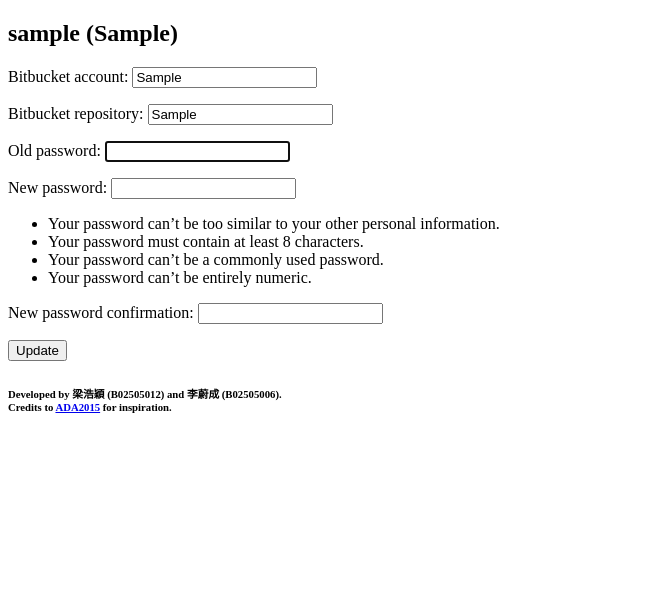
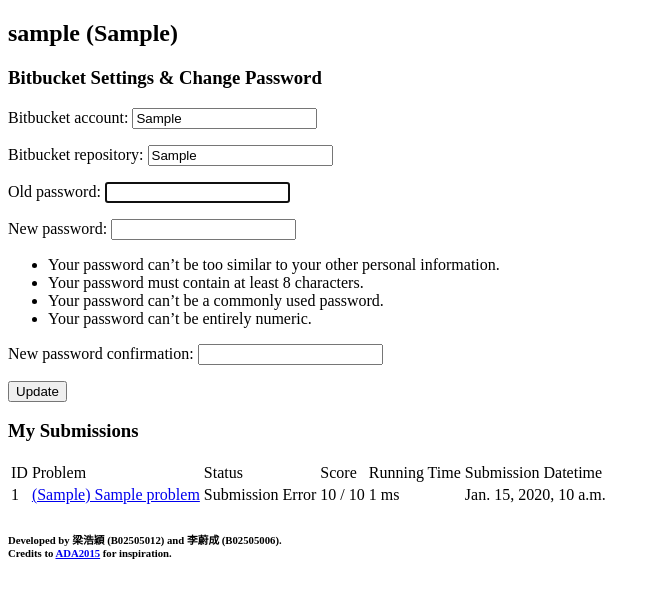
Before and after one commit to hyl0327/esoe_oop_judge, a Django app: page /profile/ in a window 1280 px wide. Shown: the part 26-624 px from the top of the page, without its empty margins (0-660 px from the left). Run offline with Django 3.2, Linux system fonts and the light colour scheme; a user stored in the database is signed in; tables that the repository leaves empty hold one stand-in row (values such as "Sample post").

Commit message:
Display submissions in problem_detail and profile

```diff
--- a/web/judge/templates/judge/profile.html
+++ b/web/judge/templates/judge/profile.html
@@ -3,6 +3,7 @@
 {% block content %}
 <h2>{{ profile.user.username }} ({{ profile.user.first_name }})</h2>
 
+<h3>Bitbucket Settings & Change Password</h3>
 <form method="post" action="{% url 'judge:profile' %}">
   {% csrf_token %}
 
@@ -11,4 +12,28 @@
 
   <input type="submit" value="Update">
 </form>
+
+<h3>My Submissions</h3>
+<table>
+  <tr>
+    <td>ID</td>
+    <td>Problem</td>
+    <td>Status</td>
+    <td>Score</td>
+    <td>Running Time</td>
+    <td>Submission Datetime</td>
+  </tr>
+  {% for submission in profile.submission_set.all %}
+  <tr>
+    <td>{{ submission.pk }}</td>
+    <td><a href="{% url 'judge:problem_detail' submission.problem.pk %}">
+        {{ submission.problem.is_sample|yesno:'(Sample) ,' }}{{ submission.problem.title }}
+    </a></td>
+    <td>{{ submission.get_status_display }}</td>
+    <td>{{ submission.score }} / {{ submission.problem.testcase_amount }}</td>
+    <td>{{ submission.running_time }} ms</td>
+    <td>{{ submission.submission_datetime }}</td>
+  </tr>
+  {% endfor %}
+</table>
 {% endblock %}
--- a/web/judge/views.py
+++ b/web/judge/views.py
@@ -34,6 +34,15 @@ class ProblemListView(generic.ListView):
 
 class ProblemDetailView(generic.DetailView):
     model = Problem
+
+    def get_context_data(self, *args, **kwargs):
+        context = super(ProblemDetailView, self).get_context_data(*args, **kwargs)
+
+        problem = self.get_object()
+        profile = self.request.user.profile
+        context['submission_set'] = problem.submission_set.filter(profile=profile)
+
+        return context
 
 def profile(request):
     user = request.user
```
Also changed, not shown: web/judge/templates/judge/problem_detail.html (+20 -0 lines).
